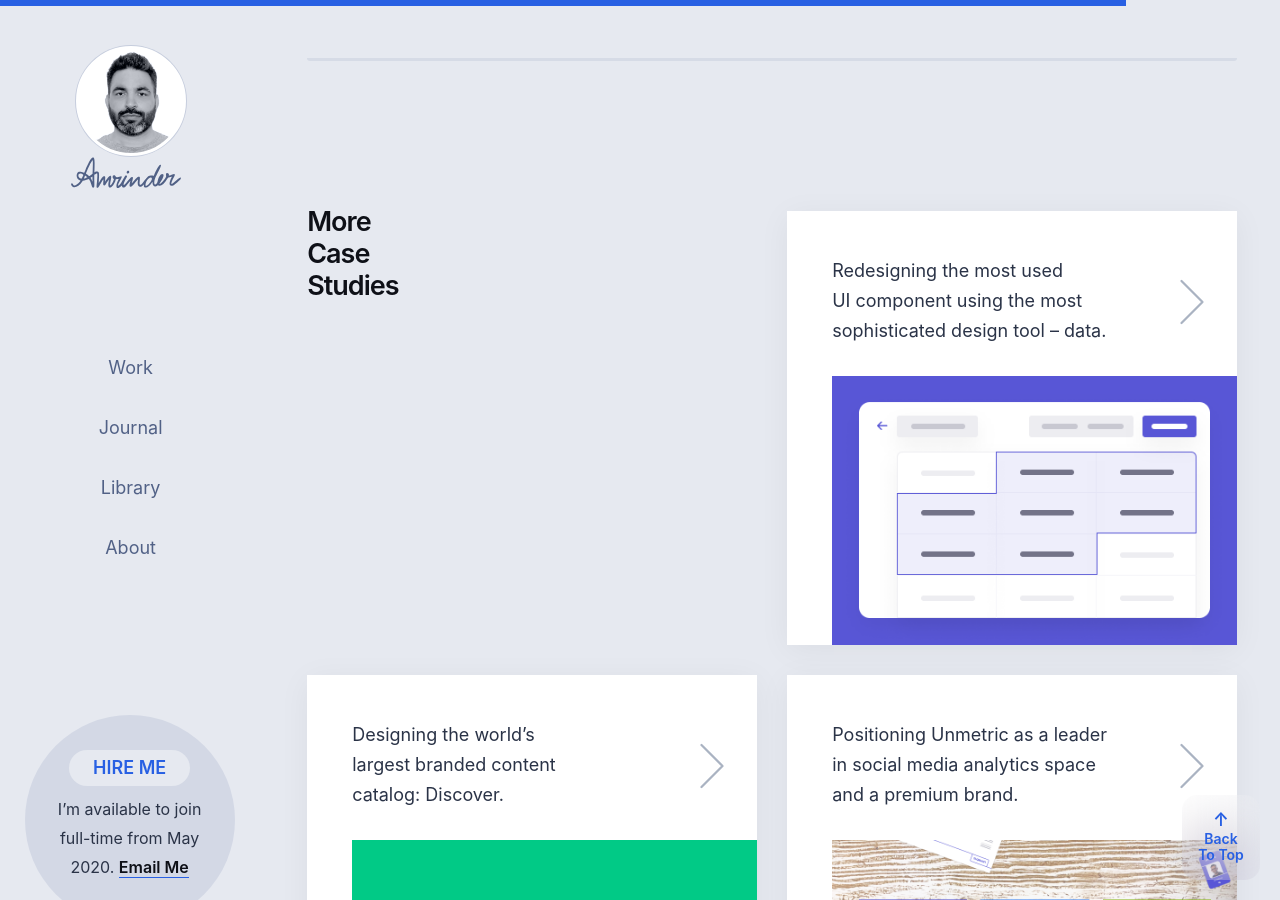
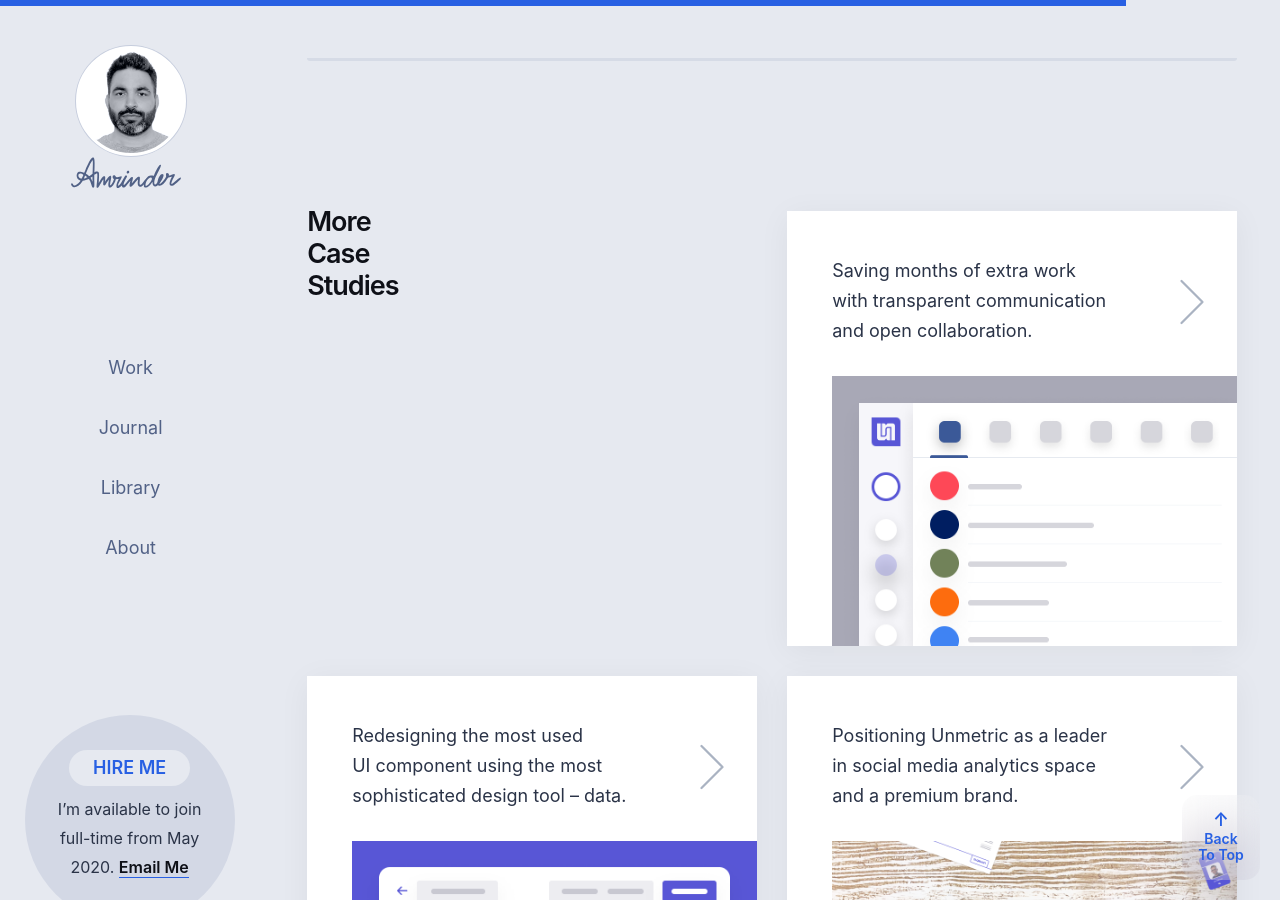
Before and after one commit to harjotgrewal/amrindersandhu, a Jekyll site: the page built from case-study-discover.html, in a window 1280 px wide and 900 px high, scrolled down 12699 px. Built offline with Jekyll 4.4.1, drawn with Linux system fonts in a browser that asks for light colours.

Commit message:
[U][HTML] Remove discover CS from discover More CS

```diff
--- a/case-study-discover.html
+++ b/case-study-discover.html
@@ -330,7 +330,7 @@
 
         {% for entry in site.data.work.case-study %}
             {% if entry.status == "active" %}
-                {% if entry.page-title != "Case Study – Quick Access Sidebar and Outliers" %}
+                {% if entry.page-title != "Case Study – Discover" %}
                     <div class="c-media {{ entry.class }} l-span_4 u-space_below">
                         <a href="{{ entry.link }}">
                             <div class="c-media__info">
```
Also changed, not shown: 1 other file.
